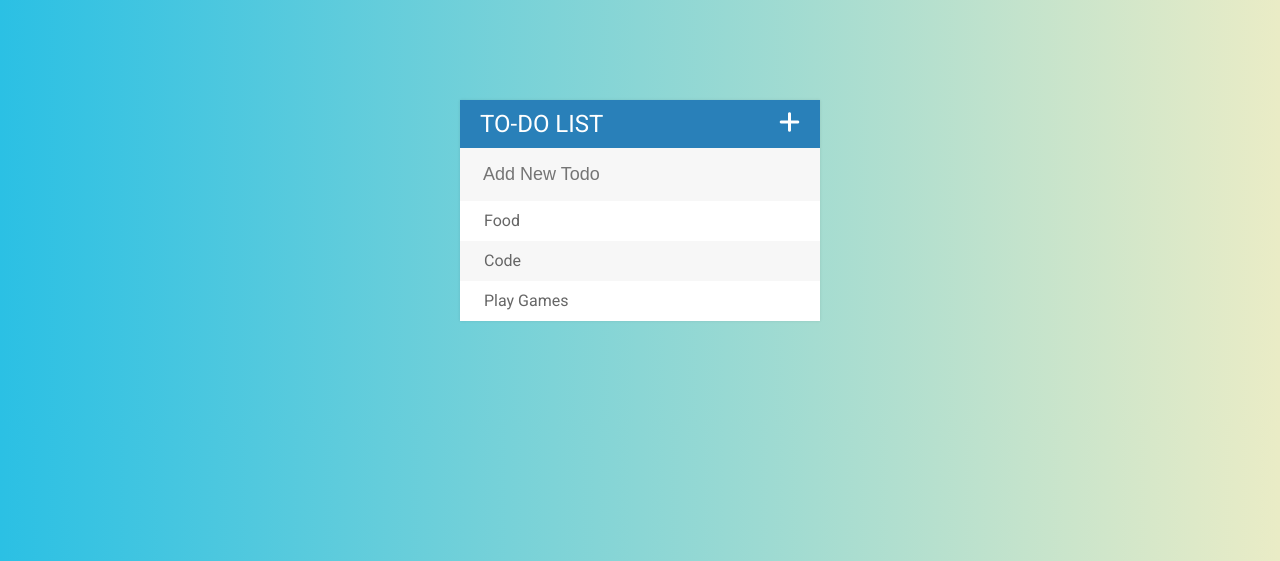
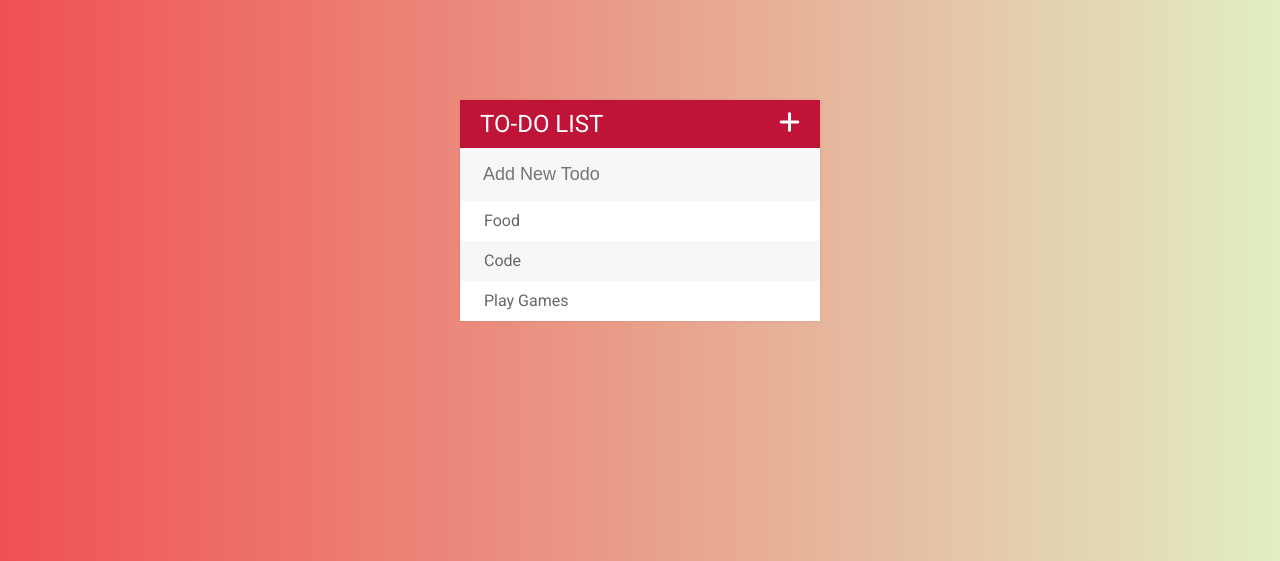
Before and after one commit to khoernlein90/extraWork, a web app: file todoList/index.html in a window 1280 px wide. Shown: the top 561 px of the page. Run offline with its HTML, style and script files only (its server is not run), Linux system fonts and the light colour scheme; some libraries are stand-ins or nearby versions.

Commit message:
updated css on todo app

```diff
--- a/todoList/assets/css/style.css
+++ b/todoList/assets/css/style.css
@@ -6,10 +6,9 @@
 }
 body {
     font-family: 'Roboto', sans-serif;
-    background: #2BC0E4;  /* fallback for old browsers */
-    background: -webkit-linear-gradient(to left, #EAECC6, #2BC0E4);  /* Chrome 10-25, Safari 5.1-6 */
-    background: linear-gradient(to left, #EAECC6, #2BC0E4); /* W3C, IE 10+/ Edge, Firefox 16+, Chrome 26+, Opera 12+, Safari 7+ */
-
+    background: #e1eec3;  /* fallback for old browsers */
+    background: -webkit-linear-gradient(to right, #f05053, #e1eec3);  /* Chrome 10-25, Safari 5.1-6 */
+    background: linear-gradient(to right, #f05053, #e1eec3); /* W3C, IE 10+/ Edge, Firefox 16+, Chrome 26+, Opera 12+, Safari 7+ */
 }
 ul {
     list-style: none;
@@ -62,7 +61,7 @@ input:focus {
 h1 {
     margin: 0;
     text-transform: uppercase;
-    background: #2980b9;
+    background: #bf1338;
     color: white;
     font-weight: normal;
     padding: 10px 20px;
```
